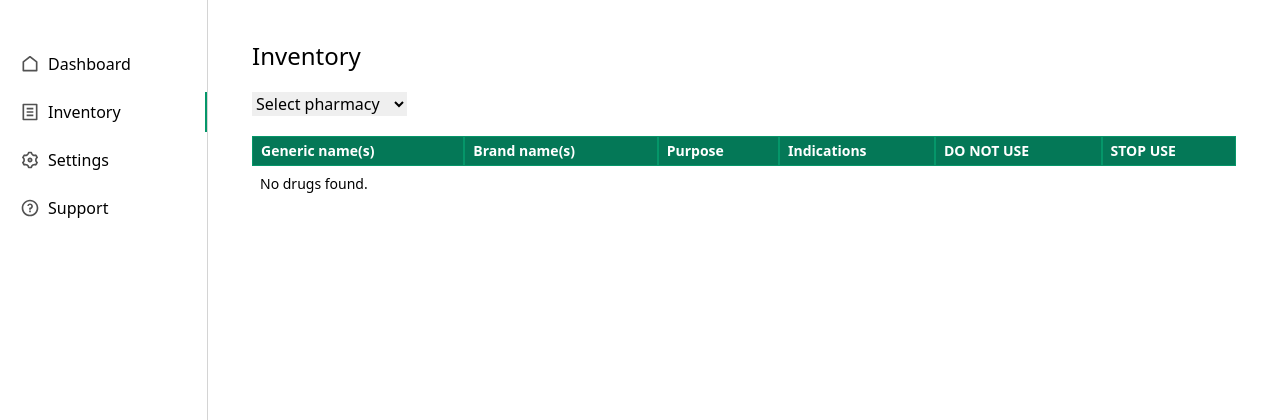
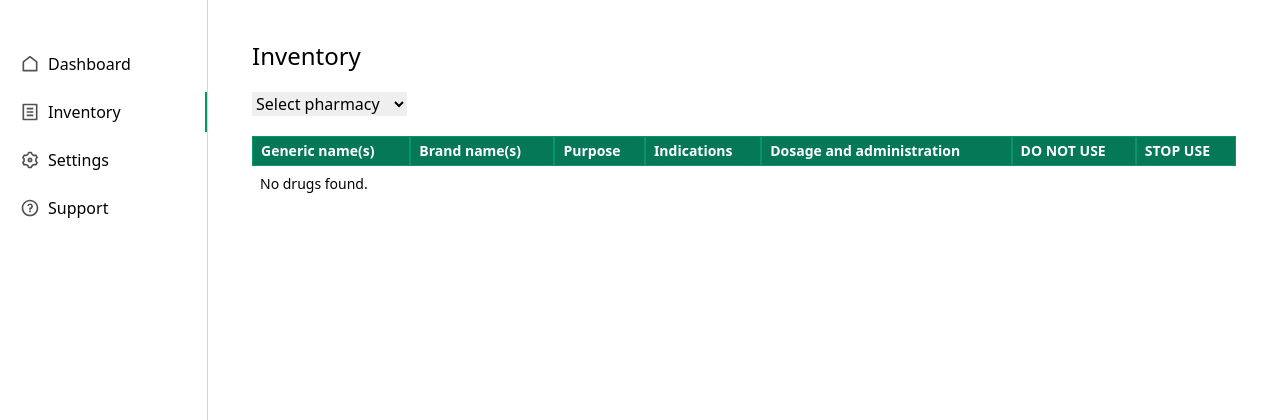
Before and after one commit to masayaShinoda/pharmacy_inventory_system, a Django app: page /inventory in a window 1280 px wide. Shown: the top 420 px of the page. Run offline with Django 4.2, Linux system fonts and the light colour scheme; a user stored in the database is signed in; tables that the repository leaves empty hold one stand-in row (values such as "Sample post"); some libraries are stand-ins or nearby versions.

Commit message:
add dosage & admin

```diff
--- a/demo/templates/inventory.html
+++ b/demo/templates/inventory.html
@@ -10,7 +10,8 @@
         {% if pharmacies %}
             <select id="selected-pharmacy" class="dark:text-black">
                 <option value="">Select pharmacy</option>
-                {% for pharmacy in pharmacies %}<option value="{{ pharmacy.id }}">{{ pharmacy.name }}</option>{% endfor %}
+                {% for pharmacy in pharmacies %}<option value="{{ pharmacy.id }}">{{ pharmacy.name }}</option>
+                {% endfor %}
             </select>
         {% else %}
             <p>No pharmacy found.</p>
@@ -25,9 +26,7 @@
                         <th class="sticky top-0 py-1 px-2 border border-emerald-600">Brand name(s)</th>
                         <th class="sticky top-0 py-1 px-2 border border-emerald-600">Purpose</th>
                         <th class="sticky top-0 py-1 px-2 border border-emerald-600">Indications</th>
-                        {%comment %} <th class="sticky top-0 py-1 px-2 border border-emerald-600">
-                                                    Warnings
-                        </th> {% endcomment %}
+                        <th class="sticky top-0 py-1 px-2 border border-emerald-600">Dosage and administration</th>
                         <th class="sticky top-0 py-1 px-2 border border-emerald-600">DO NOT USE</th>
                         <th class="sticky top-0 py-1 px-2 border border-emerald-600">STOP USE</th>
                     </tr>
@@ -36,29 +35,58 @@
                     {% if drugs %}
                         {% for drug in drugs %}
                             <tr>
-                                <td class="p-2 border border-neutral-100 dark:border-neutral-700">
-                                    {% for name in drug.open_fda.generic_name %}<span>{{ name }}</span>{% endfor %}
+                                <td class="p-2 border border-neutral-100 dark:border-neutral-700 align-top">
+                                    {% for name in drug.open_fda.generic_name %}
+                                    <span class="inline-block">
+                                        {{ name }}
+                                    </span>
+                                    {% endfor %}
                                 </td>
-                                <td class="p-2 border border-neutral-100 dark:border-neutral-700">
-                                    {% for name in drug.open_fda.brand_name %}<span>{{ name }}</span>{% endfor %}
+                                <td class="p-2 border border-neutral-100 dark:border-neutral-700 align-top">
+                                    {% for name in drug.open_fda.brand_name %}
+                                    <span class="inline-block">
+                                        {{ name }}
+                                    </span>
+                                    {% endfor %}
                                 </td>
-                                <td class="p-2 border border-neutral-100 dark:border-neutral-700">
-                                    {% for purpose in drug.purpose %}<span>{{ purpose }}</span>{% endfor %}
+                                <td class="p-2 border border-neutral-100 dark:border-neutral-700 align-top">
+                                    {% for purpose in drug.purpose %}
+                                    <span class="inline-block">
+                                        {{ purpose }}
+                                    </span>
+                                    {% endfor %}
                                 </td>
-                                <td class="p-2 border border-neutral-100 dark:border-neutral-700">
-                                    {% for usage in drug.indications_and_usage %}<span>{{ usage|slice:"0:80" }}...</span>{% endfor %}
+                                <td class="p-2 border border-neutral-100 dark:border-neutral-700 align-top">
+                                    {% for usage in drug.indications_and_usage %}
+                                    <span class="inline-block">
+                                        {{ usage|slice:"0:64" }}...
+                                    </span>
+                                    {% endfor %}
                                 </td>
-                                {% comment %} <td class="p-2 border border-neutral-100 dark:border-neutral-700">
-                                {% for warning in drug.warnings %}<span>{{ warning }}</span>{% endfor %}
-                                </td> {% endcomment %}
-                                <td class="p-2 border border-neutral-100 dark:border-neutral-700">
-                                    {% for do_not_use in drug.do_not_use %}<span>{{ do_not_use|slice:"0:80" }}...</span>{% endfor %}
+                                <td class="p-2 border border-neutral-100 dark:border-neutral-700 align-top">
+                                {% for dosage_and_administration in drug.dosage_and_administration %}
+                                <span class="inline-block">
+                                    {{ dosage_and_administration|slice:"0:64" }}...
+                                </span>
+                                {% endfor %}
                                 </td>
-                                <td class="p-2 border border-neutral-100 dark:border-neutral-700">
-                                    {% for stop_use in drug.stop_use %}<span>{{ stop_use|slice:"0:80" }}...</span>{% endfor %}
+                                <td class="p-2 border border-neutral-100 dark:border-neutral-700 align-top">
+                                    {% for do_not_use in drug.do_not_use %}
+                                    <span class="inline-block">
+                                        {{ do_not_use|slice:"0:64" }}...
+                                    </span>
+                                    {% endfor %}
+                                </td>
+                                <td class="p-2 border border-neutral-100 dark:border-neutral-700 align-top">
+                                    {% for stop_use in drug.stop_use %}
+                                    <span class="inline-block">
+                                        {{ stop_use|slice:"0:64" }}...
+                                    </span>
+                                    {% endfor %}
                                 </td>
                             </tr>
-                        {% endfor %}
+
+                            {% endfor %}
                     {% else %}
                         <tr>
                             <td class="p-2">No drugs found.</td>
```
